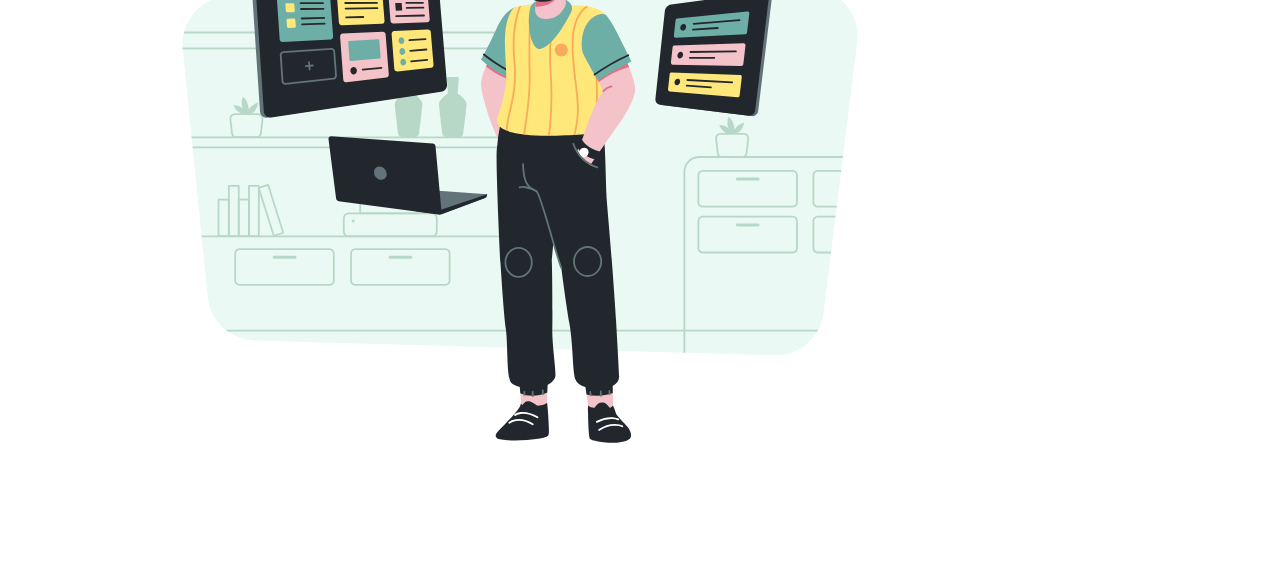
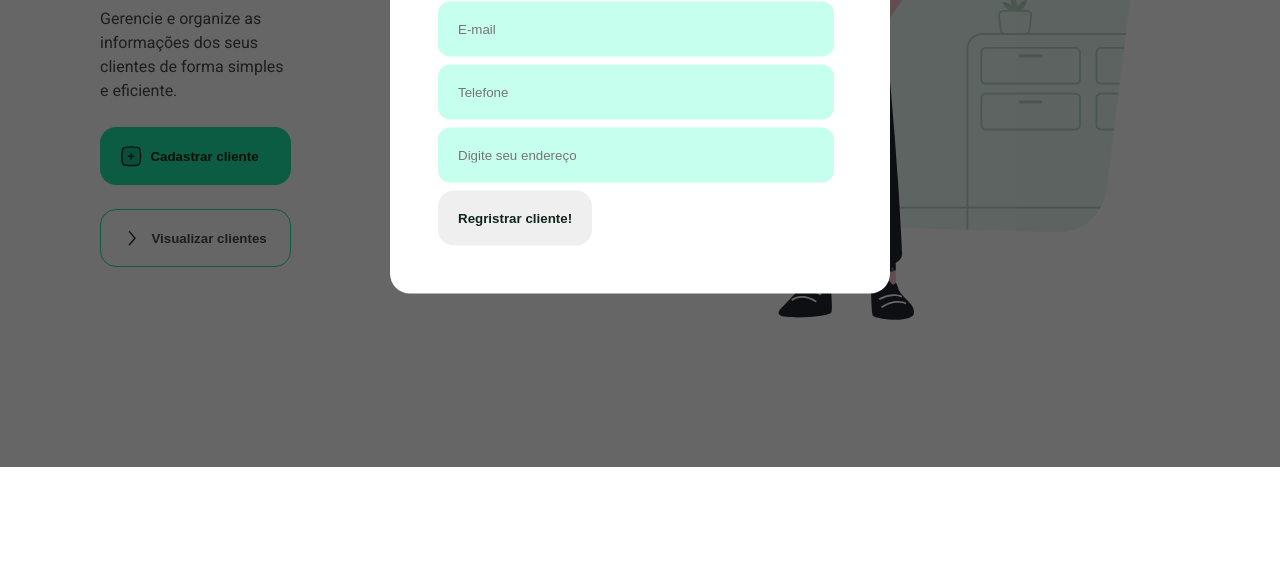
Before and after one commit to danilopinho75/Cadastro-de-clientes, a plain HTML site: page index.html in a window 1280 px wide. Shown: the part 333-903 px from the top of the page. After the commit the page ends 800 px from the top, so only its background shows below. Drawn offline with Linux system fonts and the light colour scheme.

Commit message:
Estilização da página e do formulário

```diff
--- a/css/index.css
+++ b/css/index.css
@@ -0,0 +1,140 @@
+:root {
+    --white: #FFFFFF;
+    --black: #102618;
+    --green-light: #1CE6A9;
+    --green-dark: #10A87A;
+    --text-color: #404F45;
+    --color-text-input: #84C7B3;
+    --bg-input: #C6FFEE;
+}
+
+* {
+    margin: 0;
+    padding: 0;
+    font-smoothing: antialiased;
+    list-style: none;
+    border-style: none;
+    outline: none;
+}
+
+html, body {
+    font-family: 'Roboto', sans-serif;
+    height: 100%;
+    overflow: hidden;
+}
+
+main {
+    display: flex;
+    align-items: center;
+}
+
+.conteudo-principal {
+    display: flex;
+    align-items: center;
+    justify-content: space-between;
+    padding-left: 100px;
+}
+
+.conteudo {
+    display: flex;
+    width: 100%;
+    max-width: 320px;
+    flex-direction: column;
+    gap: 24px;
+}
+
+.conteudo h1 {
+    font-family: 'Sora', sans-serif;
+    font-size: 2.5rem;
+    line-height: 120%;
+    color: var(--black);
+}
+
+.conteudo p {
+    font-size: 1rem;
+    color: var(--text-color);
+    line-height: 150%;
+}
+
+.btn {
+    padding: 1.25rem;
+    max-height: 58px;
+    border-radius: 16px;
+    display: flex;
+    align-items: center;
+    gap: 8px;
+    font-weight: 700;
+    color: var(--black);
+    cursor: pointer;
+}
+
+.btn-primario {
+    background-color: var(--green-light);
+    transition: transform 0.5s;
+}
+
+.btn-primario:hover {
+    transform: scale(1.1);
+}
+
+.btn-secundario {
+    background-color: var(--white);
+    border: 1px solid var(--green-light);
+    color: var(--text-color);
+    transition: all 0.4s;
+}
+
+.btn-secundario:hover {
+    background-color: var(--green-light);
+    color: var(--black);
+}
+
+.container-modal {
+    z-index: 9999;
+    position: fixed;
+    top: 0;
+    left: 0;
+    width: 100%;
+    height: 100%;
+}
+
+.modal-overlay {
+    background-color: rgba(0,0,0,0.6);
+    position: fixed;
+    top: 0;
+    left: 0;
+    width: 100%;
+    height: 100%;
+    z-index: 0;
+}
+
+.container-form {
+    position: fixed;
+    top: 50%;
+    left: 50%;
+    transform: translate(-50%, -50%);
+    width: 100%;
+    max-width: 500px;
+    box-sizing: border-box;
+    background-color: var(--white);
+    padding: 3rem;
+    border-radius: 20px;
+    display: flex;
+    flex-wrap: wrap;
+    align-items: center;
+    justify-content: center;
+}
+
+.container-form h2 {
+    font-family: 'Sora', sans-serif;
+    color: var(--green-dark);
+    margin-bottom: 20px;
+}
+
+.container-form input {
+    width: calc(100% - 48px);
+    background-color: var(--bg-input);
+    padding: 20px;
+    border-radius: 12px;
+    margin-bottom: 8px;
+}
--- a/index.html
+++ b/index.html
@@ -19,11 +19,20 @@
                 <h1>Cadastro de clientes</h1>
                 <p>Gerencie e organize as informações dos seus clientes de forma simples e eficiente.</p>
                 <button class="btn btn-primario">
-                    <svg xmlns="http://www.w3.org/2000/svg" width="1em" height="1em" viewBox="0 0 24 24"><g fill="none" stroke="currentColor" stroke-width="1.5"><path d="M2 12c0-4.714 0-7.071 1.464-8.536C4.93 2 7.286 2 12 2s7.071 0 8.535 1.464C22 4.93 22 7.286 22 12s0 7.071-1.465 8.535C19.072 22 16.714 22 12 22s-7.071 0-8.536-1.465C2 19.072 2 16.714 2 12Z"/><path stroke-linecap="round" d="M15 12h-3m0 0H9m3 0V9m0 3v3"/></g></svg>
+                    <svg xmlns="http://www.w3.org/2000/svg" width="1.4rem" height="1.4rem" viewBox="0 0 24 24">
+                        <g fill="rgba(0,0,0,0.15)" stroke="#22272E" stroke-width="1.5">
+                            <path
+                                d="M2 12c0-4.714 0-7.071 1.464-8.536C4.93 2 7.286 2 12 2s7.071 0 8.535 1.464C22 4.93 22 7.286 22 12s0 7.071-1.465 8.535C19.072 22 16.714 22 12 22s-7.071 0-8.536-1.465C2 19.072 2 16.714 2 12Z" />
+                            <path stroke-linecap="round" d="M15 12h-3m0 0H9m3 0V9m0 3v3" />
+                        </g>
+                    </svg>
                     <span>Cadastrar cliente</span>
                 </button>
                 <button class="btn btn-secundario">
-                    <svg xmlns="http://www.w3.org/2000/svg" width="1em" height="1em" viewBox="0 0 24 24"><path fill="none" stroke="currentColor" stroke-linecap="round" stroke-linejoin="round" stroke-width="1.5" d="m9 5l6 7l-6 7"/></svg>
+                    <svg xmlns="http://www.w3.org/2000/svg" width="1.4rem" height="1.4rem" viewBox="0 0 24 24">
+                        <path fill="none" stroke="#22272E" stroke-linecap="round" stroke-linejoin="round"
+                            stroke-width="1.5" d="m9 5l6 7l-6 7" />
+                    </svg>
                     <span>Visualizar clientes</span>
                 </button>
             </div>
@@ -32,6 +41,19 @@
             </div>
         </section>
     </main>
+    <div class="container-modal">
+        <div class="modal-overlay"></div>
+        <div class="container-form">
+            <h2>Cadastrar cliente</h2>
+            <form action="">
+                <input type="text" placeholder="Nome Completo">
+                <input type="email" placeholder="E-mail">
+                <input type="text" placeholder="Telefone">
+                <input type="text" placeholder="Digite seu endereço">
+                <button class="btn btn-form">Regristrar cliente!</button>
+            </form>
+        </div>
+    </div>
 </body>
 
 </html>
```
